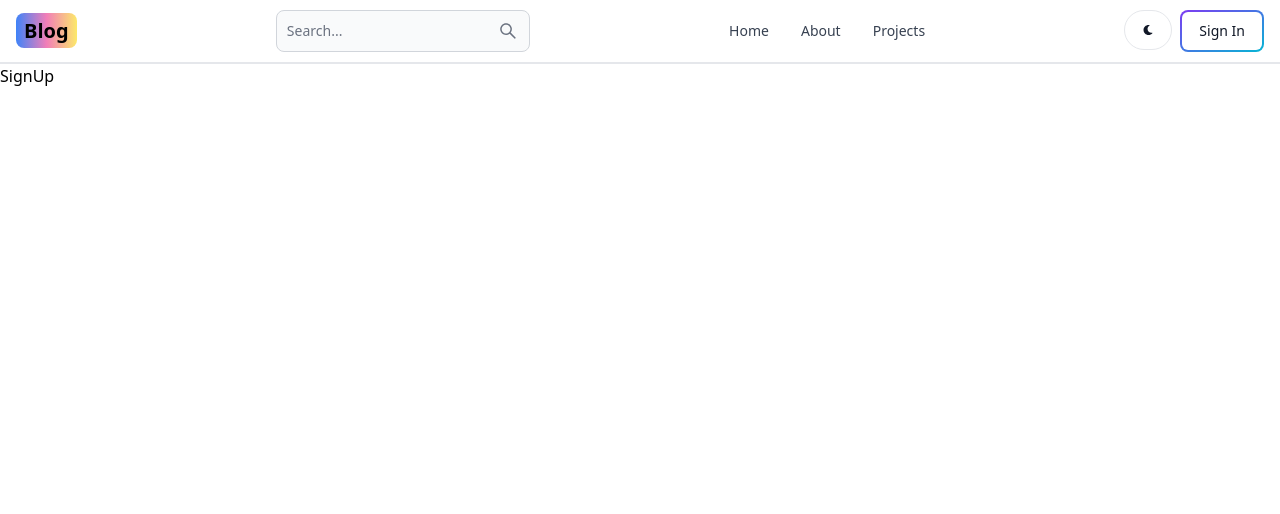
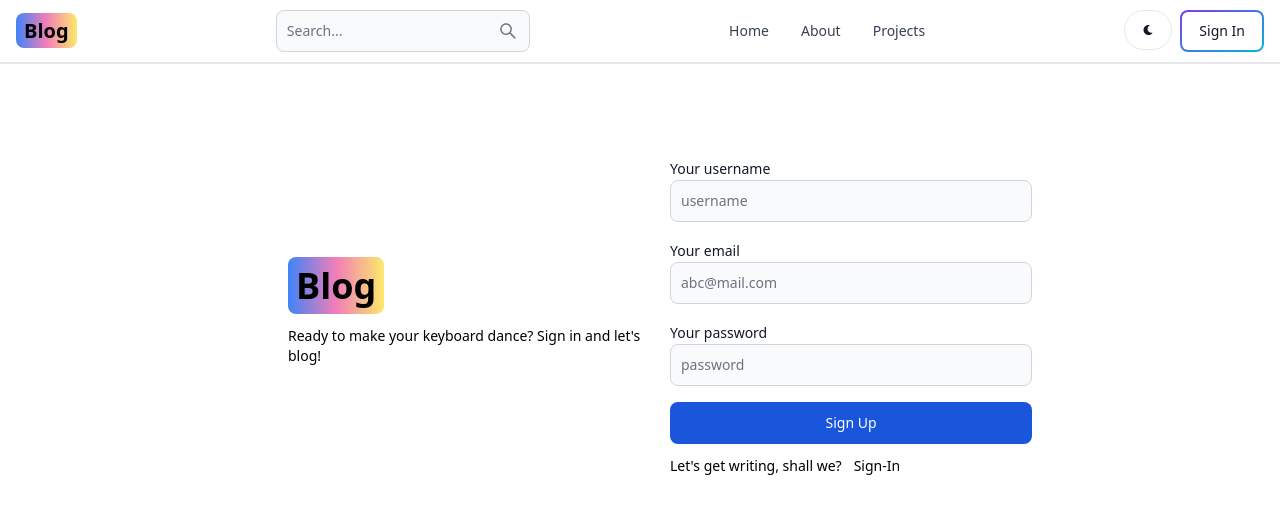
Before and after one commit to Abijith26/Abi-Blog, a React (Vite) app in the folder client/: page /signup in a window 1280 px wide. Shown: the top 514 px of the page. Built offline with nearby package versions, Linux system fonts and the light colour scheme.

Commit message:
Created SignUp comp UI

```diff
--- a/client/src/pages/SignUp.jsx
+++ b/client/src/pages/SignUp.jsx
@@ -1,5 +1,55 @@
 import React from "react";
+import { Link } from "react-router-dom";
+import { Button, Label, TextInput } from "flowbite-react";
+
+import pic from "../assets/Sign_up.png";
 
 export default function SignUp() {
-  return <div>SignUp</div>;
+  return (
+    <div className="min-h-screen mt-20 ml-10">
+      <div className="flex p-3 max-w-3xl mx-auto flex-col md:flex-row md:items-center gap-5">
+        {/* Left Side Div */}
+        <div className="flex-1">
+          <Link to="/" className=" font-bold dark: text-black text-4xl">
+            <span className="px-2 py-1 bg-gradient-to-r from-blue-500 via-pink-400 to-yellow-200 rounded-lg">
+              Blog
+            </span>
+          </Link>
+          <p className="text-sm mt-5">
+            Ready to make your keyboard dance? Sign in and let's blog!
+          </p>
+        </div>
+        {/* <div className="mt-10 relative w-50 h-50 sm:w-screen sm:h-screen">
+            <img src={pic} className="absolute inset-0  object-contain" />
+          </div> */}
+
+        {/* Right side Div */}
+        <div className="flex-1">
+          <form className="flex flex-col gap-4">
+            <div className="">
+              <Label value="Your username" />
+              <TextInput type="text" placeholder="username" id="username" />
+            </div>
+            <div className="">
+              <Label value="Your email" />
+              <TextInput type="text" placeholder="abc@mail.com" id="email" />
+            </div>
+            <div className="">
+              <Label value="Your password" />
+              <TextInput type="text" placeholder="password" id="password" />
+            </div>
+            <Button color="blue" type="submit">
+              Sign Up
+            </Button>
+          </form>
+          <div className="flex gap-3 mt-3 text-sm ">
+            <span>Let's get writing, shall we?</span>
+            <Link to="/signin" className="">
+              Sign-In
+            </Link>
+          </div>
+        </div>
+      </div>
+    </div>
+  );
 }
```
Also changed, not shown: client/src/assets/Sign_up.png (added).
